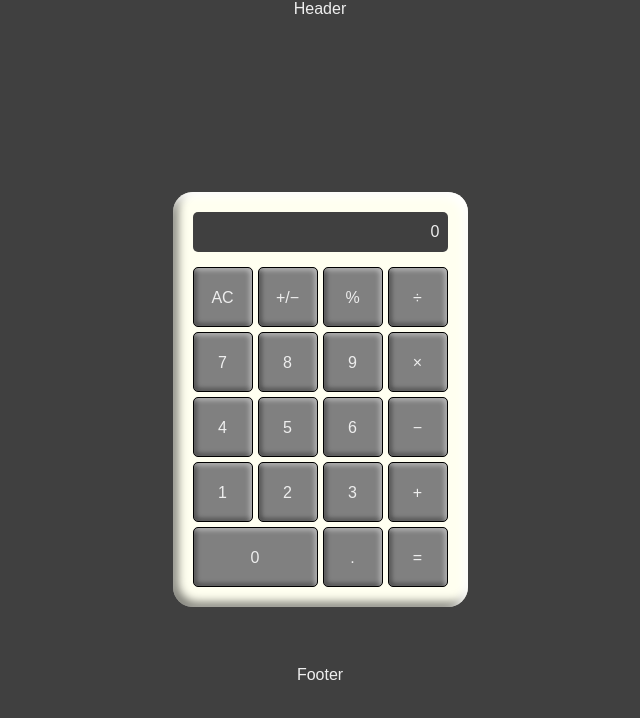
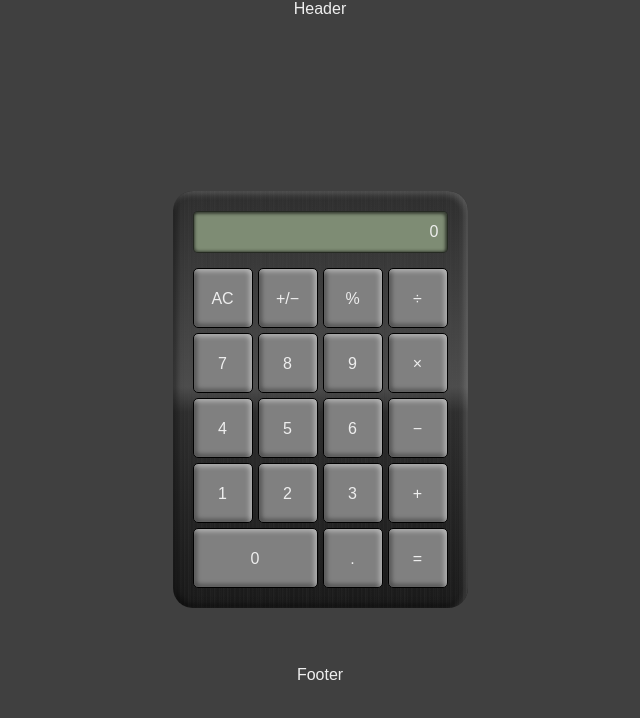
Before and after one commit to brimarq/fcc-js-calculator, a React (Create React App) app: page / in a window 1280 px wide. Shown: the top 718 px of the page, without its empty margins (320-960 px from the left). Built offline with nearby package versions, Linux system fonts and the light colour scheme.

Commit message:
css background for calculator body and display

```diff
--- a/src/App.css
+++ b/src/App.css
@@ -1,5 +1,11 @@
 :root {
   --calckey-size: 60px;
+  --dk-brushed-metal-linear:
+    -webkit-repeating-linear-gradient(left, hsla(0,0%,30%,0) 0%, hsla(0,0%,30%,0)   6%, hsla(0,0%,30%, .1) 7.5%),
+    -webkit-repeating-linear-gradient(left, hsla(0,0%,  0%,0) 0%, hsla(0,0%,  0%,0)   4%, hsla(0,0%,  0%,.03) 4.5%),
+    -webkit-repeating-linear-gradient(left, hsla(0,0%,30%,0) 0%, hsla(0,0%,30%,0) 1.2%, hsla(0,0%,30%,.15) 2.2%),
+    linear-gradient(180deg, hsl(0,0%,18%)  0%, hsl(0,0%,30%) 47%, hsl(0,0%,18%) 53%, hsl(0,0%,10%)100%)
+  ;
 }
 
 .App {
@@ -40,20 +46,24 @@
   grid-template-columns: auto;
   grid-gap: 5px;
   padding: 20px;
-  background-color: ivory;
+  background-color: hsl(0,0%,20%);;
+  background-image: var(--dk-brushed-metal-linear);
+  background-size: 20%;
   border-radius: 20px;
-  box-shadow: inset -5px 5px 10px 0px rgba(255,255,255,1), inset 5px -5px 10px 0px rgba(0,0,0,.5);
-  -webkit-box-shadow: inset -5px 5px 10px 0px rgba(255,255,255,1), inset 5px -5px 10px 0px rgba(0,0,0,.5);
-  -moz-box-shadow: inset -5px 5px 10px 0px rgba(255,255,255,1), inset 5px -5px 10px 0px rgba(0,0,0,.5);
+  box-shadow: inset -3px 3px 6px 0px rgba(255,255,255,.2), inset 3px -3px 6px 0px rgba(0,0,0,.5);
+  /* -webkit-box-shadow: inset -5px 5px 10px 0px rgba(255,255,255,1), inset 5px -5px 10px 0px rgba(0,0,0,.5);
+  -moz-box-shadow: inset -5px 5px 10px 0px rgba(255,255,255,1), inset 5px -5px 10px 0px rgba(0,0,0,.5); */
 }
 
 #display {
-  background-color: #404040;
+  background-color: #7E8C74;
+  border: 1px rgba(0,0,0,.7) solid;
   margin-bottom: 10px;
   border-radius: 5px;
   line-height: 40px;
   text-align: right;
   padding: 0 8px 0 8px;
+  box-shadow: inset -2px 2px 3px 0px rgba(0,0,0,.5), inset 1px -1px 3px 0px rgba(0,0,0,.5);
 }
 
 #keypad {
--- a/src/App.js
+++ b/src/App.js
@@ -241,8 +241,8 @@ class Calculator extends Component {
 
       // Return early if key is pressed directly after an operator key.
       if (this.state.isLastKeyOperator) return;
-      console.log(keyId + " key pressed");
 
+      // where to get the first operand
       if (this.state.isLastKeyEquals) {
         operand1 = this.state.operands[0];
       } else {
```
